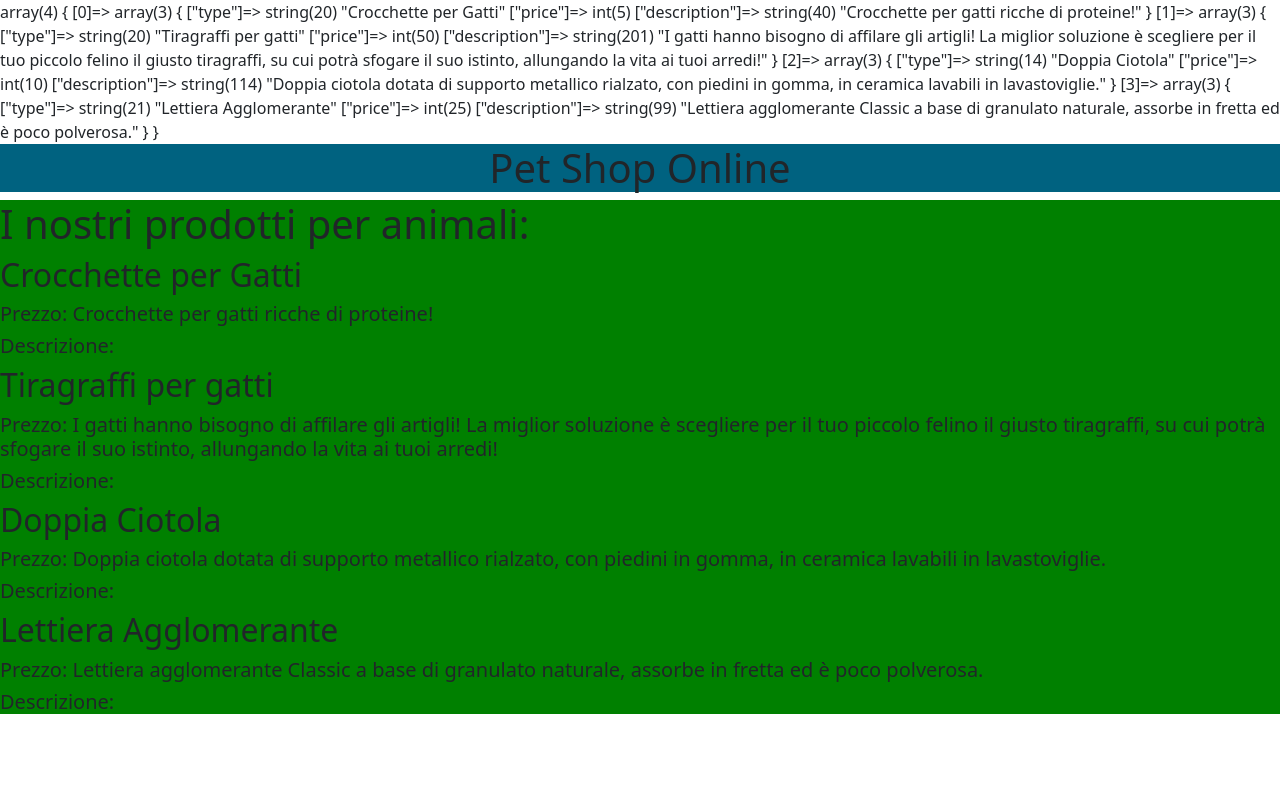
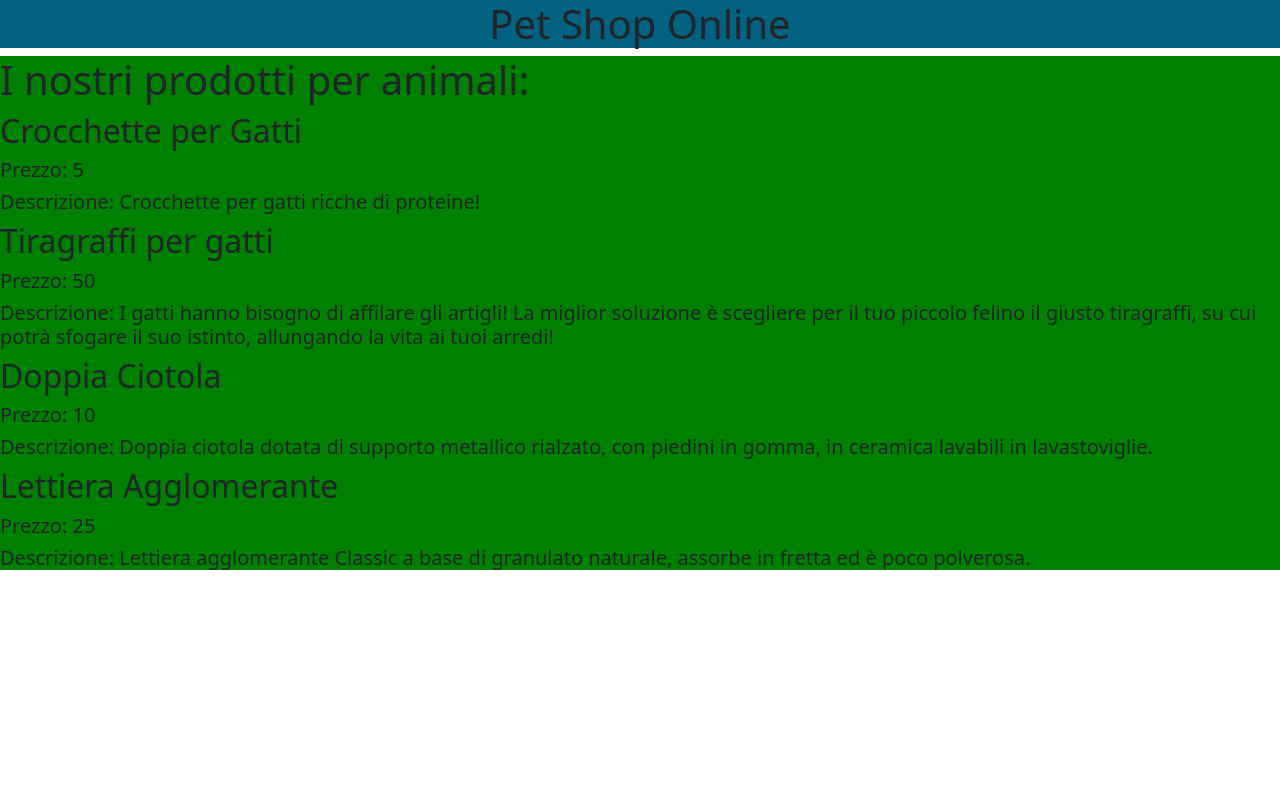
Before and after one commit to GianmarcoRuffi/php-oop-2, a PHP site: page / in a window 1280 px wide. Run offline with PHP 8.4, Linux system fonts and the light colour scheme.

Commit message:
user - registered - products

```diff
--- a/Classes/Product.php
+++ b/Classes/Product.php
@@ -8,7 +8,7 @@
         {
             $this->type = $type;
             $this->price = $price;
-            $this->price = $description;
+            $this->description = $description;
         }
 
         public function setType($type){
--- a/index.php
+++ b/index.php
@@ -38,7 +38,6 @@ $products = [
 
 $user = new User('Matteo', 'Rossi', 'mrossi@outlook.com');
 $registeredUser = new Registered('Flavia', 'Bianchi', 'fbianchi@gmail.com');
-var_dump($products);
 
 ?>
 
```
